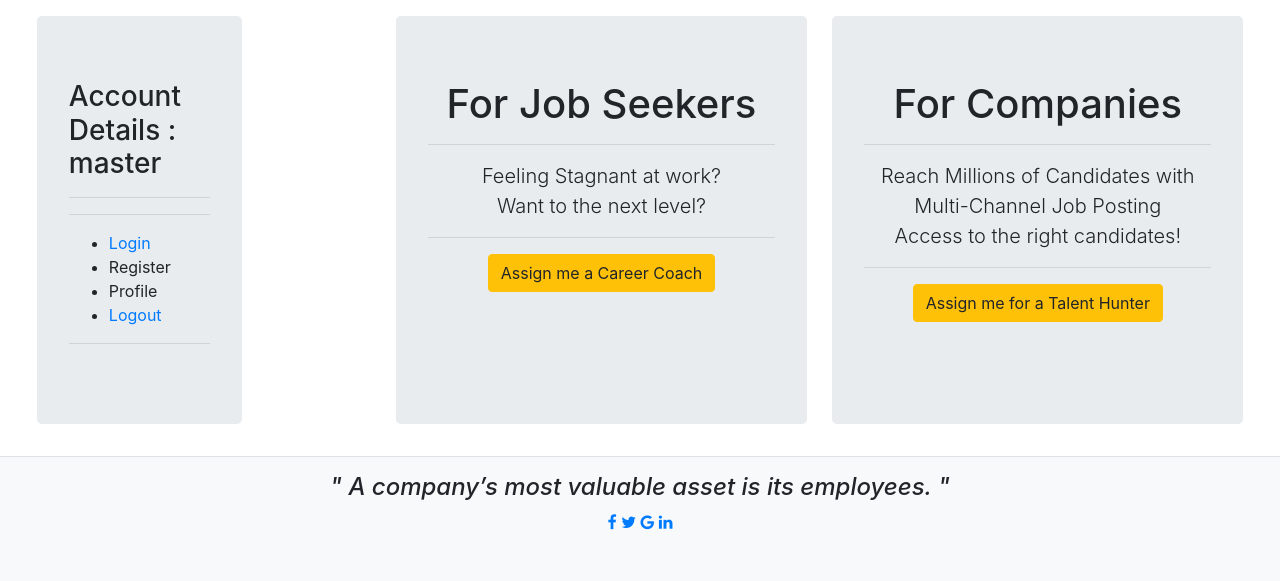
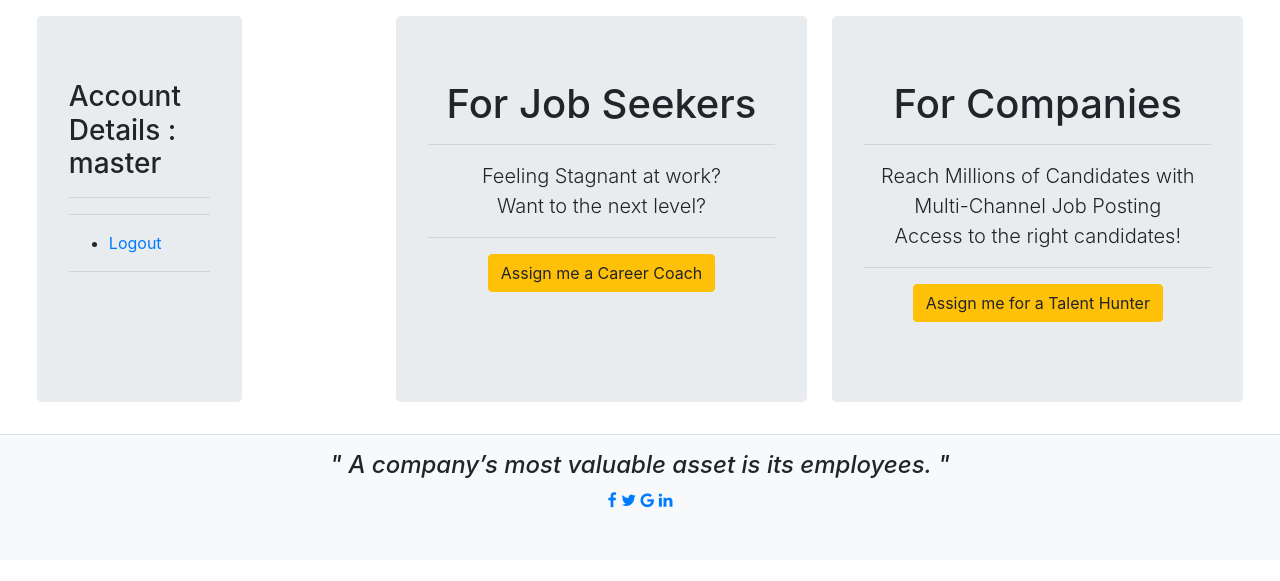
Before and after one commit to Code-Institute-Submissions/project4-django, a Django app: page / in a window 1280 px wide. Shown: the part 56-637 px from the top of the page. Run offline with Django 3.2, Linux system fonts and the light colour scheme; a user stored in the database is signed in; some libraries are stand-ins or nearby versions.

Commit message:
hide certain links when login or logout

```diff
--- a/accounts/templates/index.html
+++ b/accounts/templates/index.html
@@ -54,10 +54,16 @@
                 <hr class="block-divider">
                 <p class="lead">
                     <ul>
-                        <li> <a href="{% url 'login' %}">Login</a></li>
-                        <li>Register</li>
-                        <li>Profile</li>
-                        <li><a href="{% url 'logout' %}">Logout</a></li>
+
+                        {% if not user.is_authenticated %}
+                            <li><a href="{% url 'login' %}">Login</a></li>
+                            <li>Register</li>
+                        {% endif %}
+
+                        {% if user.is_authenticated %}
+                            <li><a href="{% url 'logout' %}">Logout</a></li>
+                        {% endif %}
+
                     </ul>
                     <hr/>
                     <!--<a class="btn btn-warning" href="">Assign me a Career Coach</a>-->
```
Also changed, not shown: db.sqlite3.
